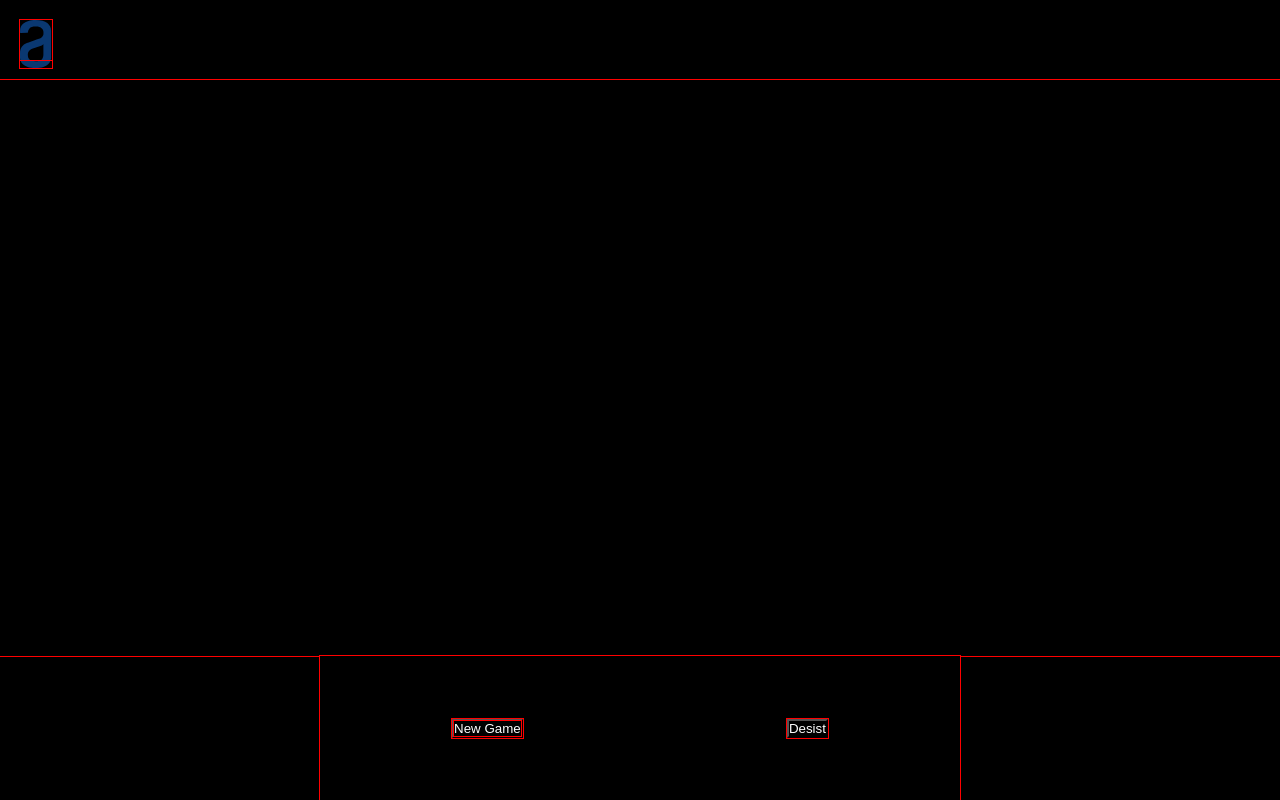
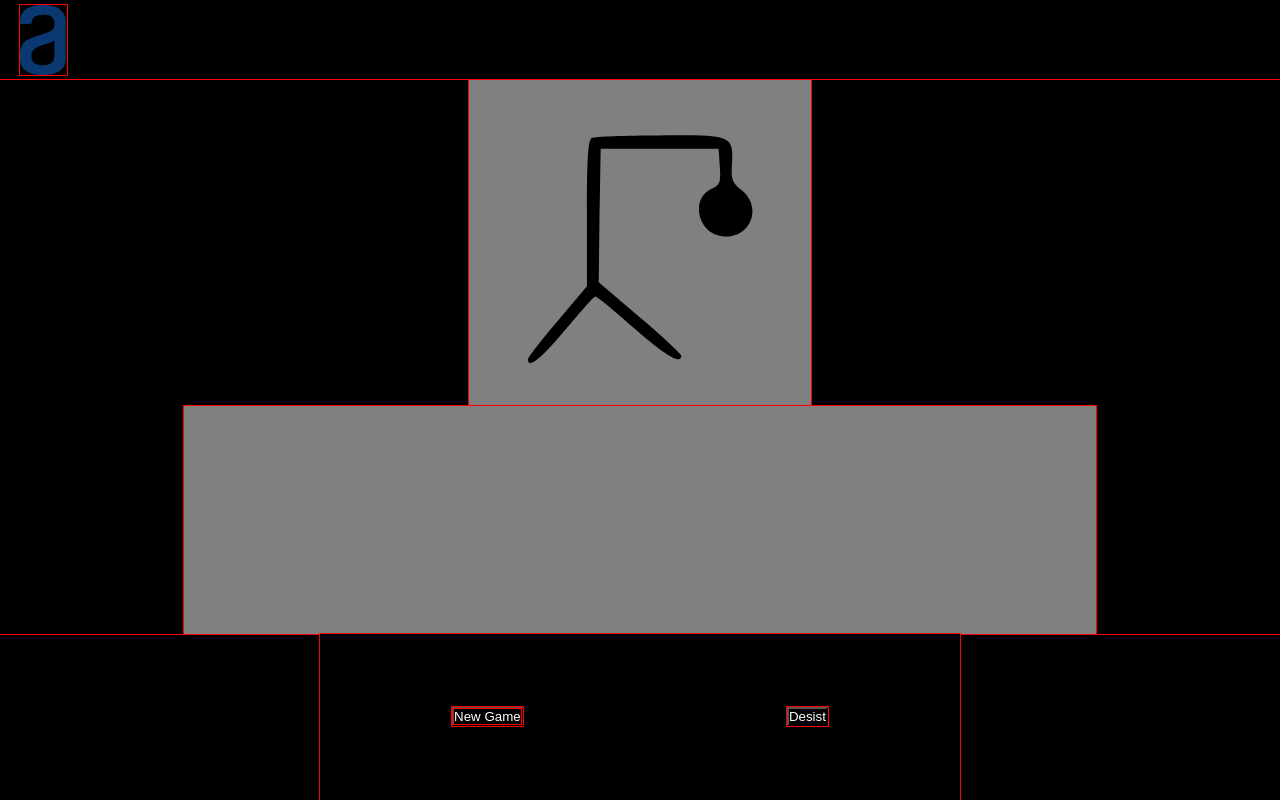
Before and after one commit to 25Alan/challenger_sprint_02, a plain HTML site: page html/pagGame.html in a window 1280 px wide. Drawn offline with Linux system fonts and the light colour scheme.

Commit message:
Inicio de la lógica del juego

```diff
--- a/css/pagGame.css
+++ b/css/pagGame.css
@@ -22,7 +22,15 @@ header {
     height: 10vh;
     display: flex;
     justify-content: flex-start;
-    padding: 20px;
+    padding: 5px 20px;
+}
+
+.containerLogo {
+    height: 100%;
+}
+
+.containerLogo img {
+    height: 100%;
 }
 
 main {
@@ -34,15 +42,29 @@ main {
     align-items: center;
 }
 
-main #containerGame {
-    height: 80%;
+main .containerGame {
+    height: 100%;
     width: 100%;
+    display: flex;
+    flex-direction: column;
+    align-items: center;
+    justify-content: flex-start;
 }
 
-main #containerButton {
-    height: 20%;
+main canvas {
+    background-color: gray;
+    height: 70%;
+}
+
+main .containerButton {
+    height: 30%;
     width: 50%;
     display: flex;
     justify-content: space-around;
     align-items: center;
 }
+
+.ahorcadoImage {
+    height: 100%;
+    background-color: gray;
+}
--- a/html/pagGame.html
+++ b/html/pagGame.html
@@ -11,17 +11,21 @@
 </head>
 <body>
     <header>
-        <div id="containerLogo">
+        <div class="containerLogo">
             <img src="../asset/Vector.svg" alt="logo">
         </div>
     </header>
     <main>
-        <section id="containerGame">
+        <section class="containerGame">
+            <img class ="ahorcadoImage" src="../asset/ahorcado-1.svg" alt="ahorcado">
+            <canvas width="400" height="100"></canvas>
         </section>
-        <section id="containerButton">
+        <section class="containerButton">
             <button class="button"><a href="./pagNewGame.html">New Game</a></button>
             <button class="button">Desist</button>
         </section>
     </main>
+
+    <script src="../js/script.js"></script>
 </body>
 </html>
--- a/js/script.js
+++ b/js/script.js
@@ -1,10 +1,55 @@
-let localStorage = window.localStorage;
+const PALABRAS = ['alura','html','css','javascript','git','node'];
 
-localStorage.getItem('uno','1');
-localStorage.setItem('dos','2');
-localStorage.setItem('tres','3');
-localStorage.setItem('cuatro','4');
-localStorage.setItem('cinco','5');
-localStorage.setItem('seis','6');
+var maxIntento = PALABRAS[Math.floor(Math.random() * PALABRAS.length)];
 
-console.log(localStorage.getItem('dos'));
+
+/* CANVAS */
+var canvas = document.querySelector("canvas").getContext("2d");
+
+// canvas.fillStyle = 'white';
+// canvas.beginPath();
+// canvas.moveTo(40,50);
+// canvas.lineTo(60,50);
+// canvas.stroke();
+
+// canvas.fillStyle = 'blue';
+// canvas.beginPath();
+// canvas.moveTo(80,50);
+// canvas.lineTo(100,50);
+// canvas.stroke();
+
+// canvas.fillStyle = 'blue';
+// canvas.beginPath();
+// canvas.moveTo(120,50);
+// canvas.lineTo(140,50);
+// canvas.stroke();
+
+// canvas.fillStyle = 'blue';
+// canvas.beginPath();
+// canvas.moveTo(160,50);
+// canvas.lineTo(180,50);
+// canvas.stroke();
+
+// canvas.fillStyle = 'blue';
+// canvas.beginPath();
+// canvas.moveTo(200,50);
+// canvas.lineTo(220,50);
+// canvas.stroke();
+
+// canvas.fillStyle = 'blue';
+// canvas.beginPath();
+// canvas.moveTo(240,50);
+// canvas.lineTo(260,50);
+// canvas.stroke();
+
+// canvas.fillStyle = 'blue';
+// canvas.beginPath();
+// canvas.moveTo(280,50);
+// canvas.lineTo(300,50);
+// canvas.stroke();
+
+// canvas.fillStyle = 'blue';
+// canvas.beginPath();
+// canvas.moveTo(320,50);
+// canvas.lineTo(340,50);
+// canvas.stroke();
```
Also changed, not shown: asset/ahorcado-1.svg (added), asset/ahorcado-2.svg (added), asset/ahorcado-3.svg (added), asset/ahorcado-4.svg (added), asset/ahorcado-5.svg (added), asset/ahorcado-6.svg (added), asset/ahorcado.svg (added).
